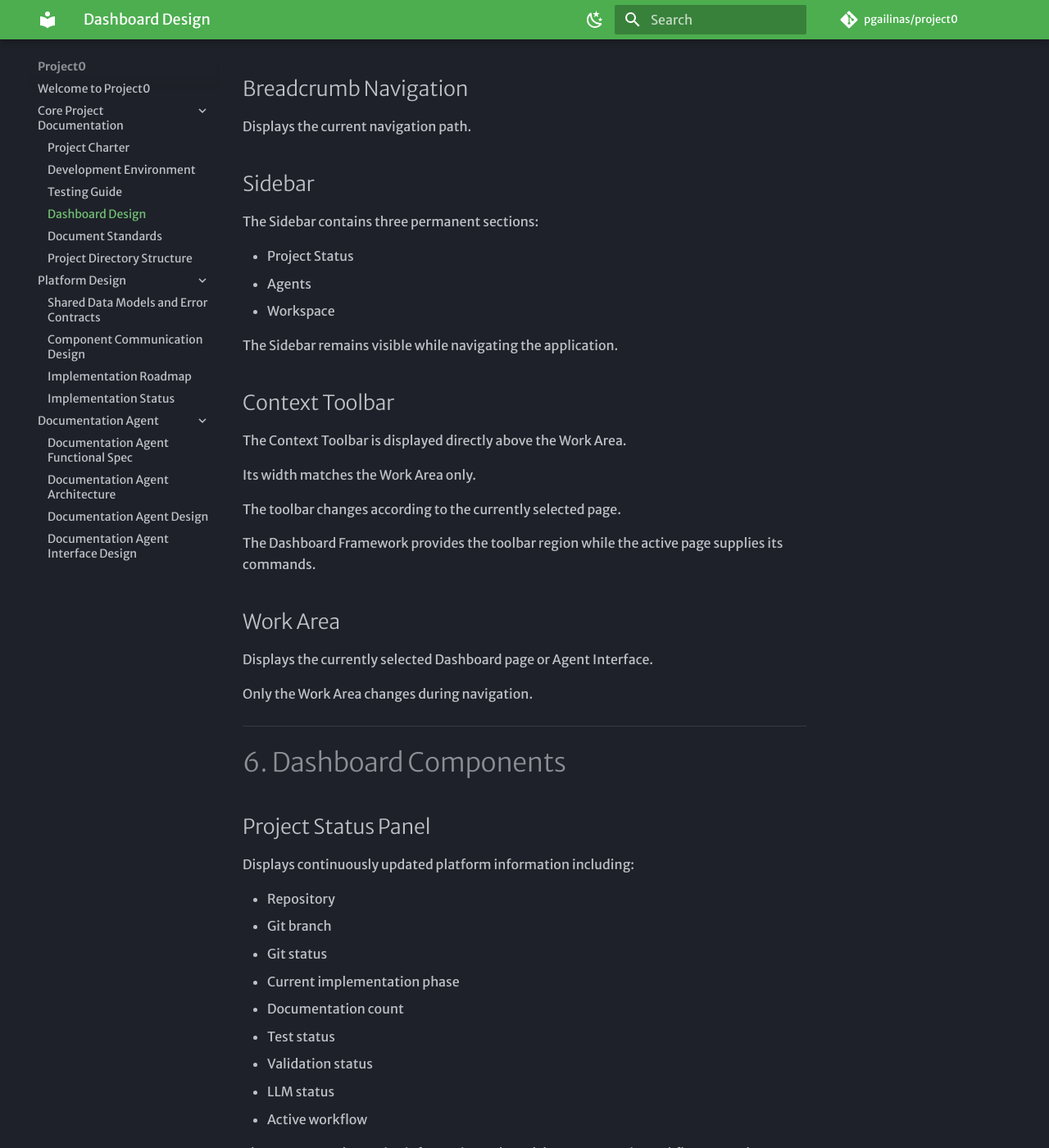
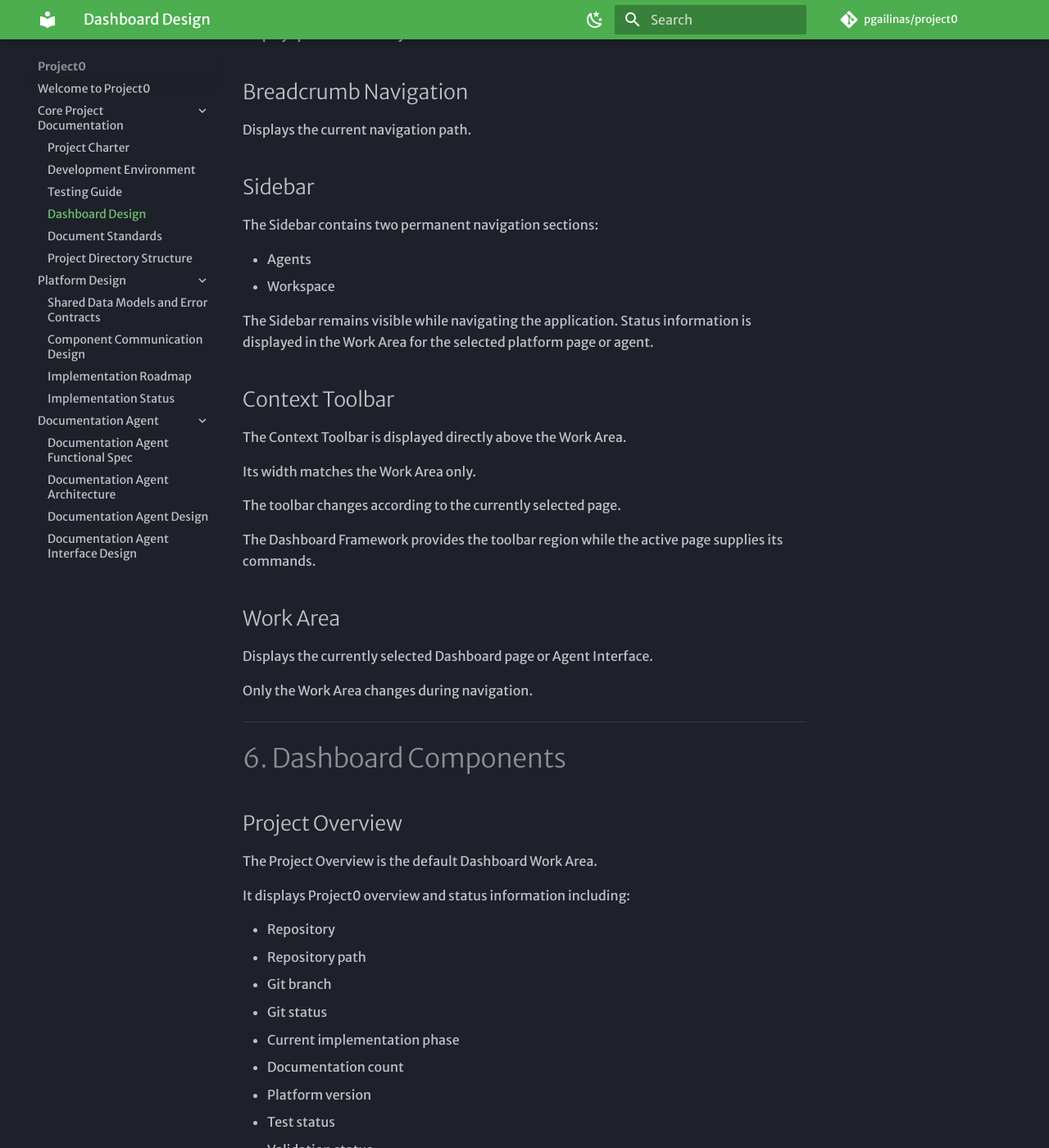
Before and after one commit to pgailinas/project0, an MkDocs documentation site: the page built from docs/Dashboard_Design.md, in a window 1280 px wide and 1400 px high, scrolled down 3687 px. Shown: the whole window at 82% size. Built offline with MkDocs 1.6.1 and Material for MkDocs 9.7.7, drawn with Linux system fonts in a browser that asks for light colours; some web fonts are replaced; comment, search, counter and statistics services are not loaded; some of the changed text lies outside the part shown.

Commit message:
Treat Project0 like Agents for dashboard display

```diff
--- a/docs/Dashboard_Design.md
+++ b/docs/Dashboard_Design.md
@@ -28,7 +28,8 @@ Describe the dashboard architecture, navigation, layout, user interaction model,
 * Cross-platform operation.
 * Reuse existing platform services through the Platform Dispatcher.
 * Keep presentation separate from business logic.
-* The Dashboard Framework owns only platform-wide navigation, layout, status presentation, and agent extension points.
+* The Dashboard Framework owns only platform-wide navigation, layout, shared status presentation, and agent extension points.
+* Platform and agent status are displayed in the Work Area for the currently selected context.
 * Individual AI agents own their agent-specific pages, workflows, controls, and results.
 
 ---
@@ -90,11 +91,7 @@ The Breadcrumb identifies the user's current location within the Dashboard Frame
 
 ## Sidebar Navigation
 
-The left sidebar contains three permanent sections.
-
-### Project Status
-
-Displays live Project0 status information.
+The left sidebar contains two permanent navigation sections.
 
 ### Agents
 
@@ -104,10 +101,12 @@ Provides navigation to registered AI Agents.
 
 Provides navigation to platform-level pages including:
 
-* Dashboard
+* Project Overview
 * Documentation
 * Activity
 * Settings
+
+Project0 status is displayed in the Project Overview Work Area rather than persistently in the Sidebar.
 
 The Dashboard Framework owns all navigation while individual agents own their internal pages.
 
@@ -126,11 +125,10 @@ Breadcrumb Navigation
 
 Sidebar                        Work Area
                                ┌─────────────────────────────┐
-Project Status                 │ Context Toolbar             │
+Agents                         │ Context Toolbar             │
                                ├─────────────────────────────┤
-Agents                         │                             │
-                               │                             │
-Workspace                      │         Work Area           │
+Workspace                      │                             │
+                               │         Work Area           │
                                │                             │
                                │                             │
                                └─────────────────────────────┘
@@ -146,13 +144,12 @@ Displays the current navigation path.
 
 ## Sidebar
 
-The Sidebar contains three permanent sections:
+The Sidebar contains two permanent navigation sections:
 
-* Project Status
 * Agents
 * Workspace
 
-The Sidebar remains visible while navigating the application.
+The Sidebar remains visible while navigating the application. Status information is displayed in the Work Area for the selected platform page or agent.
 
 ## Context Toolbar
 
@@ -174,21 +171,25 @@ Only the Work Area changes during navigation.
 
 # 6. Dashboard Components
 
-## Project Status Panel
+## Project Overview
 
-Displays continuously updated platform information including:
+The Project Overview is the default Dashboard Work Area.
+
+It displays Project0 overview and status information including:
 
 * Repository
+* Repository path
 * Git branch
 * Git status
 * Current implementation phase
 * Documentation count
+* Platform version
 * Test status
 * Validation status
 * LLM status
 * Active workflow
 
-The Status Panel contains information only and does not contain workflow controls.
+Project0 status is shown only when the Project Overview is selected. It is not displayed persistently in the Sidebar.
 
 ## Agent Navigation
 
@@ -206,7 +207,7 @@ Displays actions appropriate to the active page.
 
 Examples:
 
-Dashboard
+Project Overview
 
 * Refresh Status
 * Open Documentation
@@ -232,7 +233,8 @@ Each page defines its own toolbar actions.
 
 Displays all interactive content including:
 
-* Agent pages
+* Project Overview and platform status
+* Agent pages and agent status
 * Reports
 * Review screens
 * Forms
@@ -292,7 +294,7 @@ The Dashboard hosts agents while existing platform services perform the work. Ag
 
 # 10. Platform Status
 
-The Project Status panel provides continuously updated platform information.
+Platform status is displayed in the Project Overview Work Area rather than as a persistent Sidebar panel.
 
 Initial information includes:
 
@@ -307,6 +309,8 @@ Initial information includes:
 * Platform version
 * LLM provider
 * Active workflow
+
+The same Work Area model applies to AI agents: when an agent is selected, its status, controls, and content are displayed in the Work Area for that agent.
 
 Future additions may include:
 
@@ -341,7 +345,9 @@ Every Dashboard page provides four elements:
 
 The Dashboard Framework supplies the surrounding application shell.
 
-Individual platform pages and AI Agents supply their own content and toolbar actions.
+Individual platform pages and AI Agents supply their own status, content, and toolbar actions.
+
+The Sidebar selects the active platform or agent context. The Context Toolbar and Work Area then present the actions and content for that context.
 
 This separation allows new agents to integrate into the Dashboard without modifying the Dashboard Framework.
 
@@ -356,7 +362,7 @@ The first Dashboard Framework implementation includes:
 * Shared base template (dashboard.html)
 * Dashboard home page template (dashboard_home.html)
 * Agent placeholder template (agent_placeholder.html)
-* Dashboard home page
+* Project Overview home page
 * Shared dashboard stylesheet (css/dashboard.css)
 * Documentation redirect
 * Generic agent placeholders
```
Also changed, not shown: other parts of docs/Dashboard_Design.md (+1 -1 lines), docs/Documentation_Agent_Design.md (+7 -1 lines), docs/Implementation_Status.md (+13 -0 lines), src/project0/dashboard/css/dashboard.css (+13 -13 lines), src/project0/dashboard/templates/dashboard.html (+1 -50 lines), src/project0/dashboard/templates/dashboard_home.html (+37 -1 lines), 2 other files.
